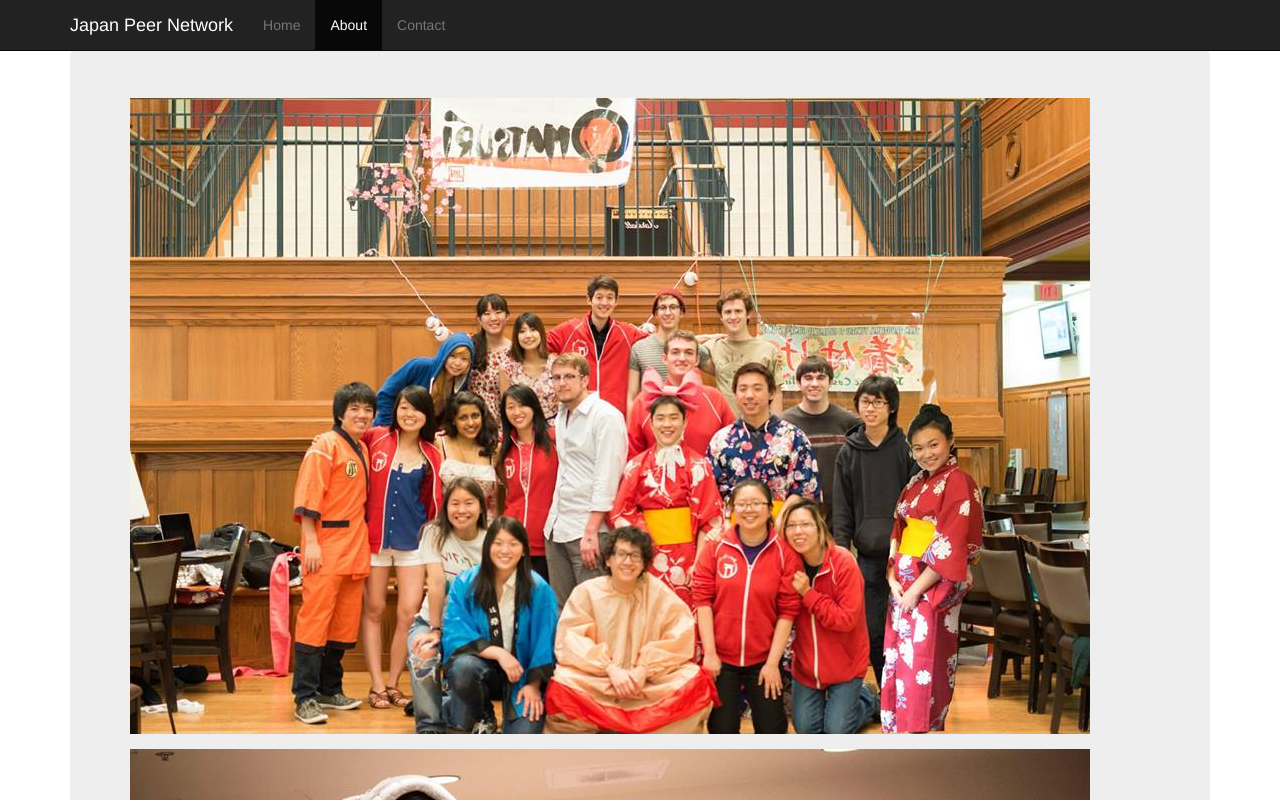
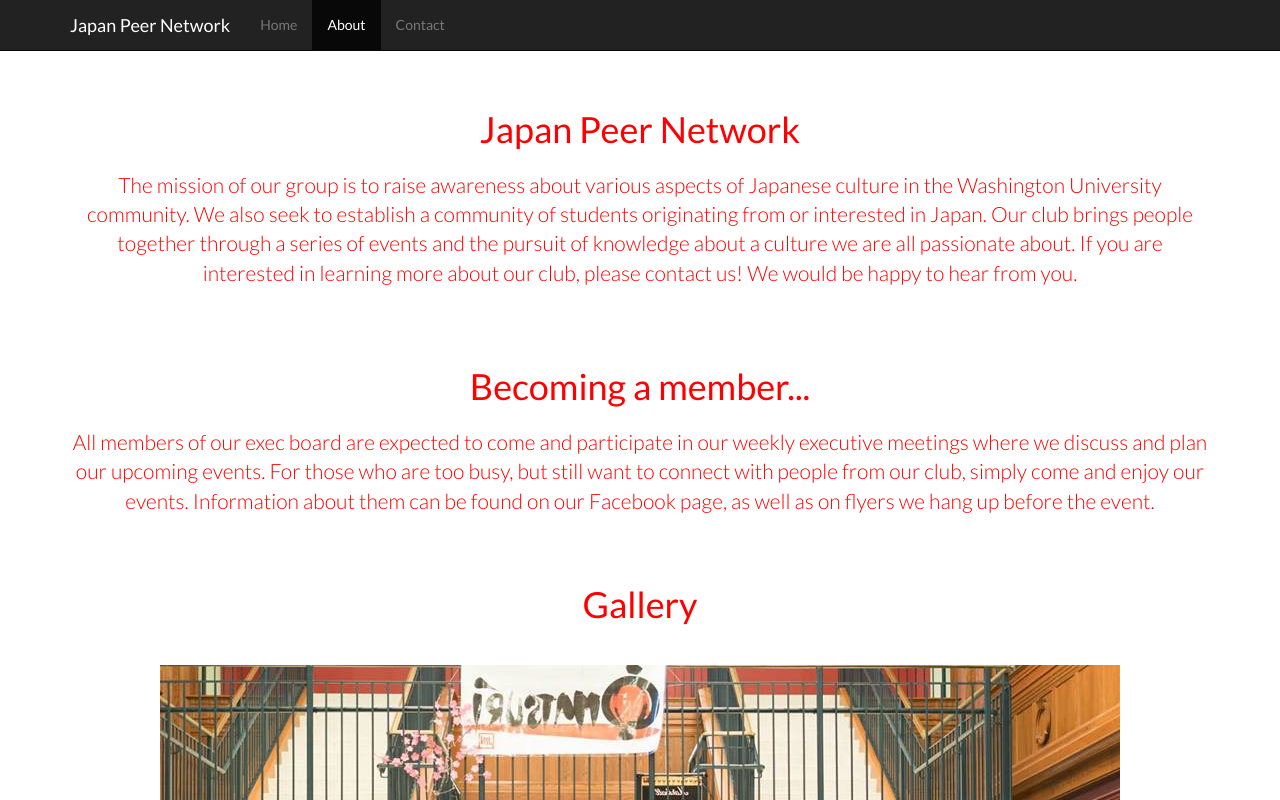
Before and after one commit to JulietG/JPN-Official-Website, a plain HTML site: page about_jpn.html in a window 1280 px wide. Shown: the top 800 px of the page. Drawn offline with nearby package versions, Linux system fonts and the light colour scheme; a script that the page names is missing; files whose address does not match are found by name.

Commit message:
red text

```diff
--- a/about_jpn.html
+++ b/about_jpn.html
@@ -7,6 +7,7 @@
     <meta name="description" content="">
     <meta name="author" content="">
     <link rel="icon" href="../../favicon.ico">
+    <link href='http://fonts.googleapis.com/css?family=Lato:100,300,400' rel='stylesheet' type='text/css'>
 
     <title>About JPN</title>
 
@@ -71,7 +72,19 @@
 
     <div class="container">
 
-    	<div class="jumbotron">
+      <div class="starter-template">
+        <h1>Japan Peer Network</h1>
+        <p class="lead">The mission of our group is to raise awareness about various aspects of Japanese culture in the Washington University community. We also seek to establish a community of students originating from or interested in Japan. Our club brings people together through a series of events and the pursuit of knowledge about a culture we are all passionate about. If you are interested in learning more about our club, please contact us! We would be happy to hear from you.</p>
+      </div>
+
+    <div class="member">
+      <h1>Becoming a member...</h1>
+      <p class="lead">All members of our exec board are expected to come and participate in our weekly executive meetings where we discuss and plan our upcoming events. For those who are too busy, but still want to connect with people from our club, simply come and enjoy our events. Information about them can be found on our <a href="https://www.facebook.com/WashUJPN">Facebook</a> page, as well as on flyers we hang up before the event.</p>
+    </div>
+
+      <div class="gallery_pics">
+
+        <h1>Gallery</h1>
 
         <p><img src="images/36.jpg" alt="picture"></p>
         <p><img src="images/37.jpg" alt="picture"></p>
@@ -80,15 +93,8 @@
         <p><img src="images/38.jpg" alt="picture"></p>
         <p><img src="images/43.jpg" alt="picture"></p>
         <p><img src="images/25.jpg" alt="picture"></p>
-    	</div>
-
-      <div class="starter-template">
-        <h1>Japan Peer Network</h1>
-        <p class="lead">The mission of our group is to raise awareness about various aspects of Japanese culture in the Washington University community. We also seek to establish a community of students originating from or interested in Japan. Our club brings people together through a series of events and the pursuit of knowledge about a culture we are all passionate about. If you are interested in learning more about our club, please contact us! We would be happy to hear from you.</p>
       </div>
 
-      <h1>Becoming a member...</h1>
-      <p class="lead">All members of our exec board are expected to come and participate in our weekly executive meetings where we discuss and plan our upcoming events. For those who are too busy, but still want to connect with people from our club, simply come and enjoy our events. Information about them can be found on our <a href="https://www.facebook.com/WashUJPN">Facebook</a> page, as well as on flyers we hang up before the event.
 
     </div><!-- /.container -->
 
--- a/css/about_jpn_style.css
+++ b/css/about_jpn_style.css
@@ -2,8 +2,27 @@
 
 body {
   padding-top: 50px;
+  color: red;
+  font-family: 'Lato', sans-serif;
+  /*background-image: url("papertext.jpg");*/
 }
+
 .starter-template {
   padding: 40px 15px;
   text-align: center;
 }
+
+.member {text-align: center;
+padding-bottom: 30px;}
+.member a{ color: red;}
+
+h1{text-align: center;
+padding-bottom: 10px;}
+
+
+.gallery_pics {text-align: center;}
+
+.gallery_pics img{padding-top: 20px;
+	padding-bottom: 15px;
+margin: auto;
+height: 100%;}
--- a/css/customstyle.css
+++ b/css/customstyle.css
@@ -1,9 +1,18 @@
 body{
 	font-family: 'Lato', sans-serif;
+	background-image: url("papertext.jpg");
 }
+
+/*.backround_colored{background-color: red;}*/
 
 .brand_nav{color: white !important;}
 
 .marketing {padding-top: 150px;}
 
 .pictures {width: 500px;}
+
+.second_half {color: red;}
+
+h1 {text-align: center;
+padding-bottom: 47px;
+padding-top: 0;}
```
Also changed, not shown: index.html (+13 -0 lines), papertext.jpg (added).
